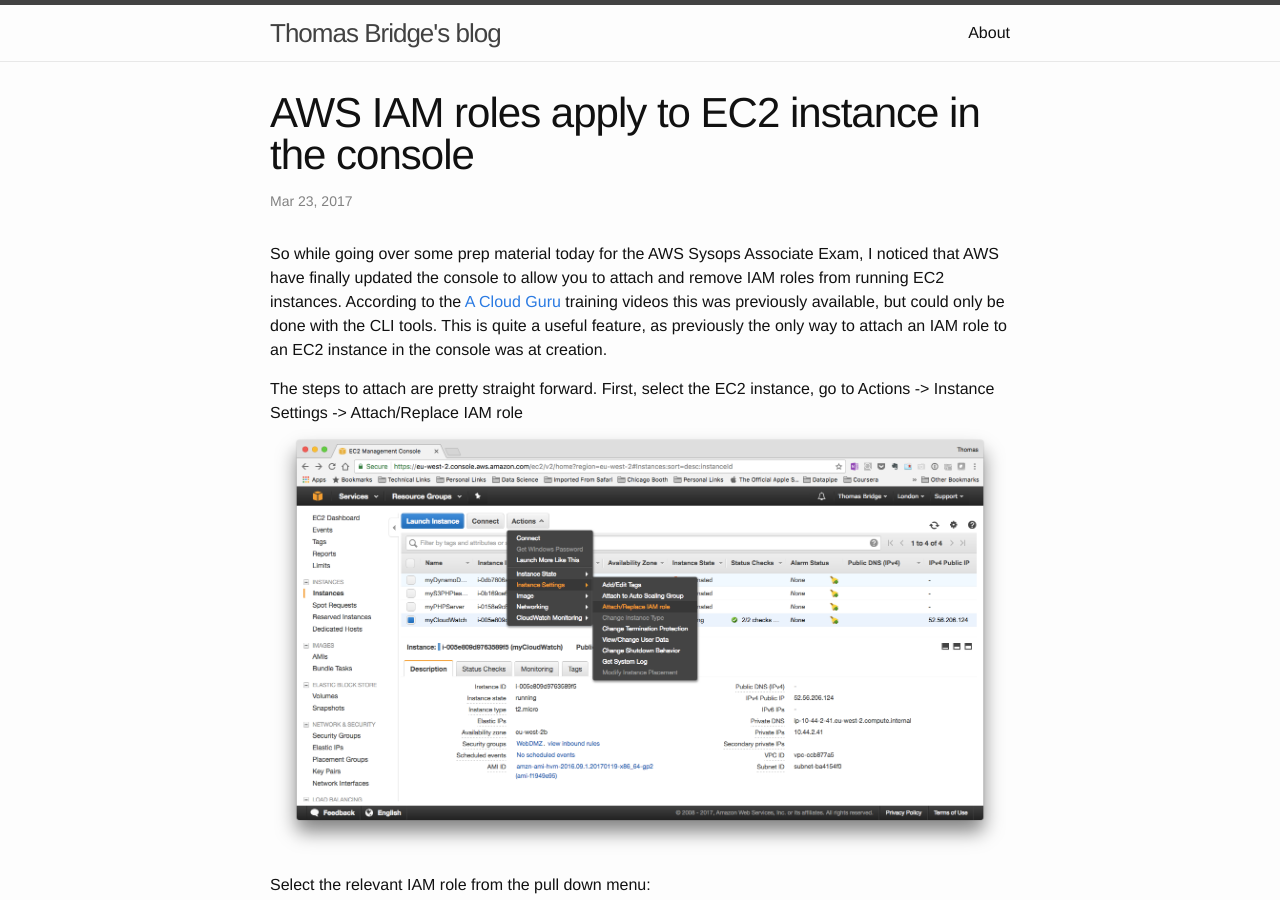
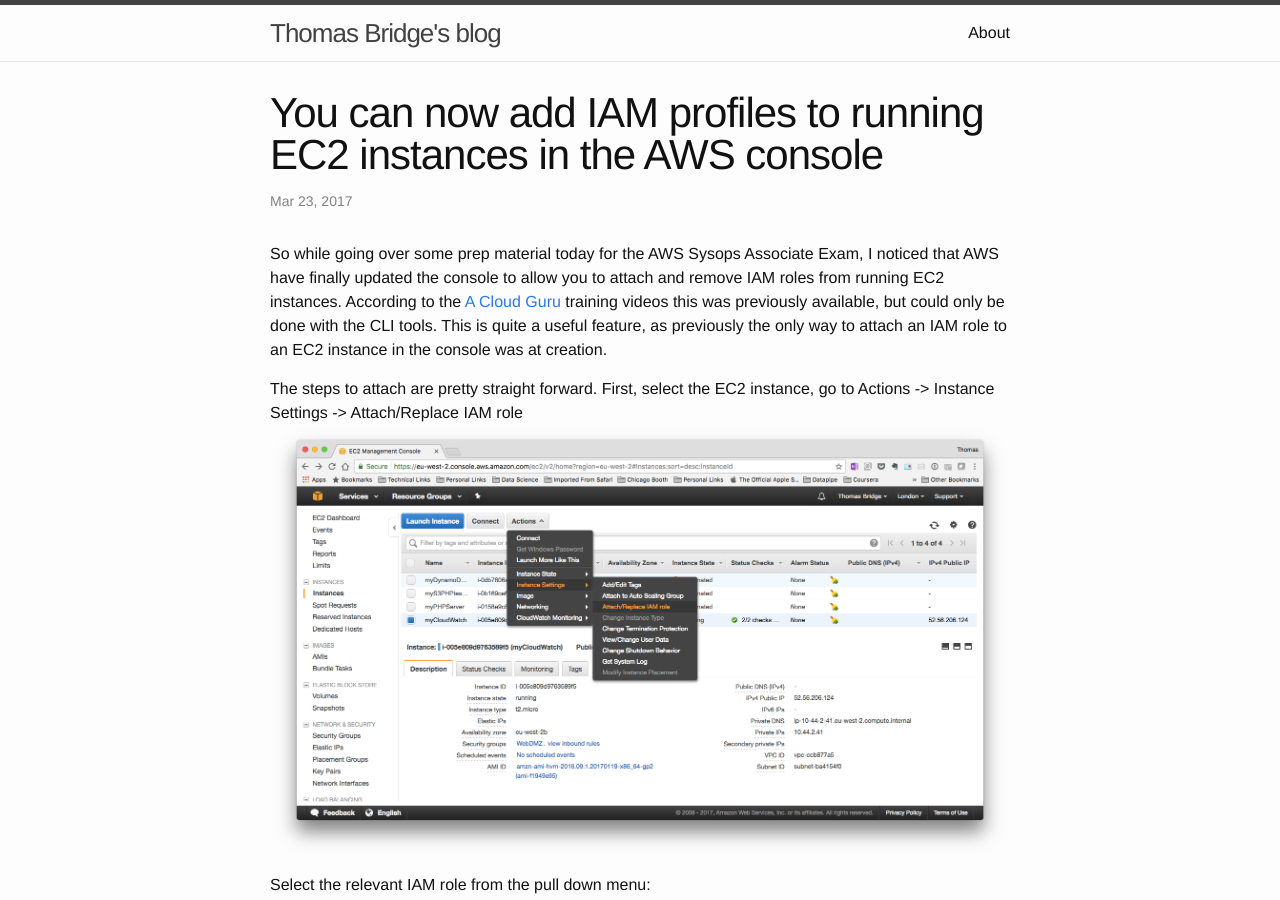
Before and after one commit to thomasbridge74/thomasbridge74.github.io, a Jekyll site: the page built from _posts/2017-03-23-AWS-IAM-EC2-Console.md, in a window 1280 px wide and 900 px high. Built offline with Jekyll 4.4.1, drawn with Linux system fonts in a browser that asks for light colours.

Commit message:
Fixed headline

```diff
--- a/_posts/2017-03-23-AWS-IAM-EC2-Console.md
+++ b/_posts/2017-03-23-AWS-IAM-EC2-Console.md
@@ -1,6 +1,6 @@
 ---
 layout: post
-title: AWS IAM roles apply to EC2 instance in the console
+title: You can now add IAM profiles to running EC2 instances in the AWS console
 ---
 
 So while going over some prep material today for the AWS Sysops Associate Exam, I noticed that AWS have finally updated the console to allow
```
